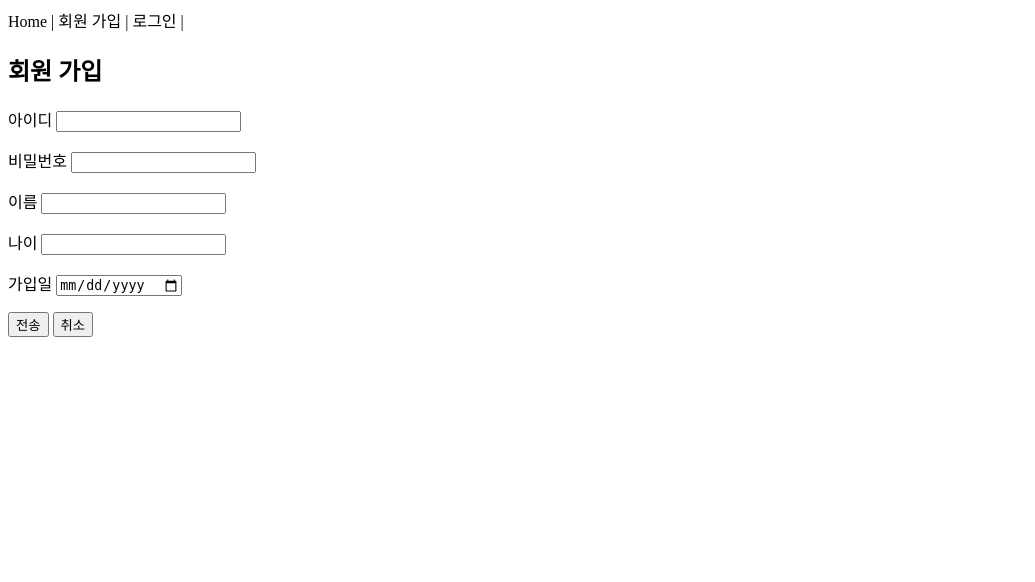
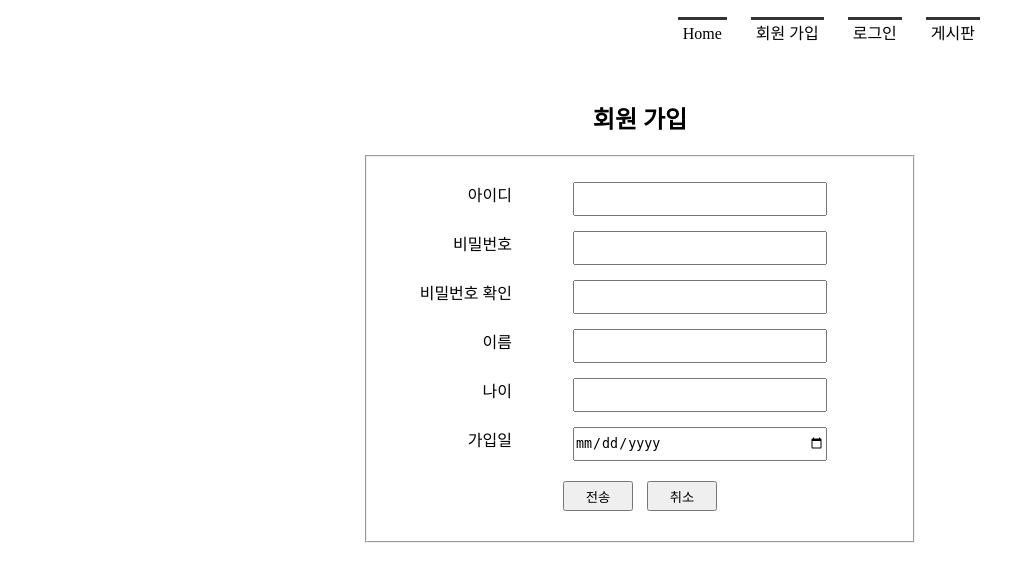
Before and after one commit to EomSunYoung/flaskweb, a Flask app: page /register in a window 1280 px wide. Shown: the top 582 px of the page, without its empty margins (0-1035 px from the left). Run offline with Flask 2, Linux system fonts and the light colour scheme.

Commit message:
FlaskWeb

```diff
--- a/member/start_app.py
+++ b/member/start_app.py
@@ -50,7 +50,7 @@ def register():
         conn.commit()
         conn.close()
 
-        return redirect(url_for('memberlist'))  # 강제로 주소 이동
+        return redirect(url_for('main'))  # 강제로 주소 이동
 
     else:
         return render_template('register.html')
--- a/member/static/css/style.css
+++ b/member/static/css/style.css
@@ -1,15 +1,41 @@
-/*  main 스타일 */
-nav a{
-    text-decoration: none;
-    color: #000;
-}
+/* main 스타일 */
+*{margin: 0; padding: 0;}   /* 여백 초기화 */
+#container{width: 1000px; margin: 0 auto;}
+header{height: 100px;}
+nav ul{list-style: none; text-align: right; margin-right: 150px; padding-top:20px;}
+nav ul li{display: inline; margin: 10px; border-top: 3px solid #333; padding: 5px;}
+nav ul li a{text-decoration: none; color: #000;}
+nav ul li:hover{background-color: #eee;}
+
+section{text-align: center;}
+section h2{margin-bottom: 20px;}
+section img{margin-bottom: 10px;}
+
+/* register 스타일 */
+.join{width: 550px; margin: 0 auto;}
+.join ul{list-style: none; padding: 10px;}
+.join ul li{margin: 15px;}
+.join ul li label{width: 120px; float: left; text-align: right;}
+.join ul li input[type="text"], input[type="date"]{width: 250px; height:30px;}
+.join ul li input[type="password"]{width: 250px; height:30px;}
+.join ul li input[type="submit"], [type="reset"]{width: 70px; height: 30px; margin: 5px;}
+
+/* login 스타일 */
+.login{width: 450px; margin: 0 auto;}
+.login ul{list-style: none; padding: 10px;}
+.login ul li{margin: 20px 10px;}
+.login ul li label{width: 120px; float: left; text-align: right;}
+.login ul li input[type="text"]{width: 250px; height:30px;}
+.login ul li input[type="password"]{width: 250px; height:30px;}
+.login ul li input[type="submit"]{width: 70px; height: 30px;}
 
 /* memberlist 스타일 */
-table, th, td{
-    border: 1px solid #ccc;
-    border-collapse: collapse;
-}
-th, td{
-    padding: 10px;
-    text-align: center;
-}
+.tbl_list{width: 600px;}
+.tbl_list, th, td{border: 1px solid #ccc; border-collapse: collapse; margin: 0 auto;}
+.tbl_list th, td{padding: 10px; text-align: center;}
+
+/* member_view 스타일 */
+.tbl_view{width: 400px;}
+.tbl_view, th, td{border: 1px solid #ccc; border-collapse: collapse; margin: 0 auto;}
+.tbl_view th, td{padding: 10px;}
+.tbl_view input[type="text"], input[type="password"]{width: 200px; height: 30px}
--- a/member/templates/member_view.html
+++ b/member/templates/member_view.html
@@ -6,9 +6,11 @@
     <link rel="stylesheet" href="{{ url_for('static', filename='css/style.css') }}">
 </head>
 <body>
+    <div id='container'>
         {% include 'navbar.html' %}
+        <section>
             <h2>회원 정보</h2>
-    <table>
+            <table class="tbl_view">
                 {% if rs %}
                 <tr>
                     <td>아이디</td>
@@ -41,5 +43,7 @@
                 </tr>
                 {% endif %}
             </table>
+        </section>
+    </div>
 </body>
 </html>
--- a/member/templates/memberlist.html
+++ b/member/templates/memberlist.html
@@ -6,9 +6,11 @@
     <link rel="stylesheet" href="{{ url_for('static', filename='css/style.css') }}">
 </head>
 <body>
+    <div id='container'>
         {% include 'navbar.html' %}
+        <section>
             <h2>회원 목록</h2>
-    <table>
+            <table class="tbl_list">
                 <tr>
                     <th>아이디</th><th>패스워드</th><th>이름</th><th>나이</th><th>가입일</th>
                 </tr>
@@ -22,5 +24,7 @@
                 </tr>
                 {% endfor %}
             </table>
+        </section>
+    </div>
 </body>
 </html>
--- a/member/templates/navbar.html
+++ b/member/templates/navbar.html
@@ -1,11 +1,17 @@
-<nav>
-    {% if login %}
-            <a href="{{ url_for('main') }}">Home | </a>
-            <a href="{{ url_for('logout') }}">({{ username }}님) 로그아웃 | </a>
-            <a href="{{ url_for('memberlist') }}">회원 목록 | </a>
-    {% else %}
-            <a href="{{ url_for('main') }}">Home | </a>
-            <a href="{{ url_for('register') }}">회원 가입 | </a>
-            <a href="{{ url_for('login') }}">로그인 | </a>
-    {% endif %}
-</nav>
+<header>
+    <nav>
+        <ul>
+        {% if login %}
+            <li><a href="{{ url_for('main') }}">Home</a></li>
+            <li><a href="{{ url_for('logout') }}">({{ username }}님) 로그아웃</a></li>
+            <li><a href="{{ url_for('memberlist') }}">회원 목록</a></li>
+            <li><a href="#">게시판</a></li>
+        {% else %}
+            <li><a href="{{ url_for('main') }}">Home</a></li>
+            <li><a href="{{ url_for('register') }}">회원 가입</a></li>
+            <li><a href="{{ url_for('login') }}">로그인</a></li>
+            <li><a href="#">게시판</a></li>
+        {% endif %}
+        </ul>
+    </nav>
+</header>
--- a/member/templates/register.html
+++ b/member/templates/register.html
@@ -6,31 +6,45 @@
     <link rel="stylesheet" href="{{ url_for('static', filename='css/style.css') }}">
 </head>
 <body>
-    {% include 'navbar.html' %}
-    <h2>회원 가입</h2>
-    <form action="{{ url_for('register') }}" method="post">
-        <p>
-            <label>아이디</label>
-            <input type="text" name="memberid">
-        </p>
-        <p>
-            <label>비밀번호</label>
-            <input type="password" name="passwd">
-        </p>
-        <p>
-            <label>이름</label>
-            <input type="text" name="name">
-        </p>
-        <p>
-            <label>나이</label>
-            <input type="text" name="age">
-        </p>
-        <p>
-            <label>가입일</label>
-            <input type="date" name="reg_date">
-        </p>
-        <input type="submit" value="전송">
-        <input type="reset" value="취소">
-    </form>
+    <div id='container'>
+        {% include 'navbar.html' %}
+        <section>
+            <h2>회원 가입</h2>
+            <form action="{{ url_for('register') }}" method="post" class="join">
+                <fieldset>
+                    <ul>
+                        <li>
+                            <label for="memberid">아이디</label>
+                            <input type="text" id="memberid" name="memberid">
+                        </li>
+                        <li>
+                            <label for="passwd1">비밀번호</label>
+                            <input type="password" id="passwd1" name="passwd">
+                        </li>
+                        <li>
+                            <label for="passwd2">비밀번호 확인</label>
+                            <input type="password" id="passwd2" name="passwd">
+                        </li>
+                        <li>
+                            <label for="name">이름</label>
+                            <input type="text" id="name" name="name">
+                        </li>
+                        <li>
+                            <label for="age">나이</label>
+                            <input type="text" id="age" name="age">
+                        </li>
+                        <li>
+                            <label for="date">가입일</label>
+                            <input type="date" id="date" name="reg_date">
+                        </li>
+                        <li>
+                            <input type="submit" value="전송">
+                            <input type="reset" value="취소">
+                        </li>
+                    </ul>
+                </fieldset>
+            </form>
+        </section>
+    </div>
 </body>
 </html>
```
Also changed, not shown: member/static/js/main_js.js (added, +21 -0 lines), member/templates/login.html (+18 -10 lines), member/templates/main.html (+10 -3 lines), member/static/images/coffee-blue.jpg (added), member/static/images/coffee-pink.jpg (added). Lines whose indentation alone changed are shown as unchanged.
